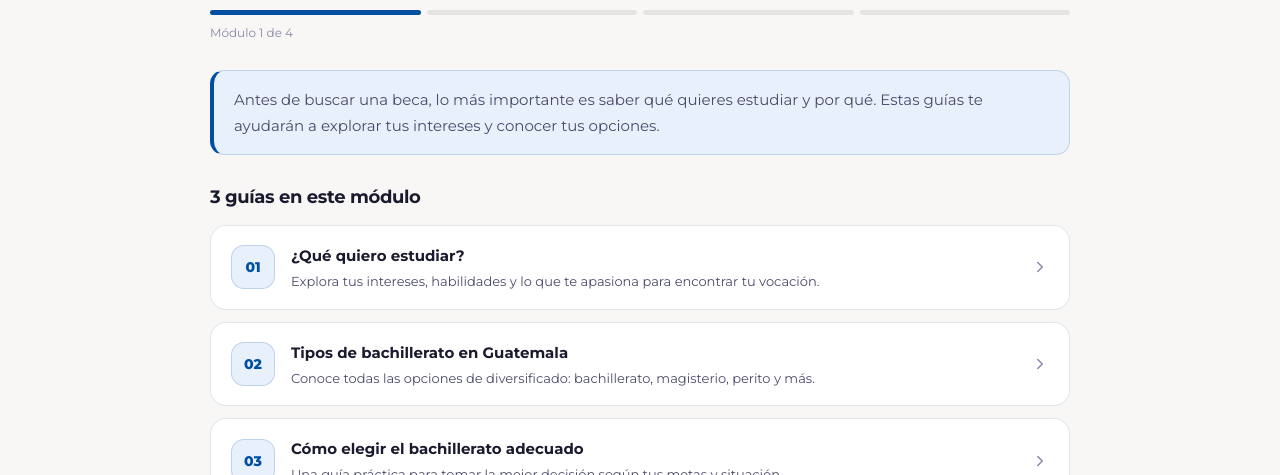
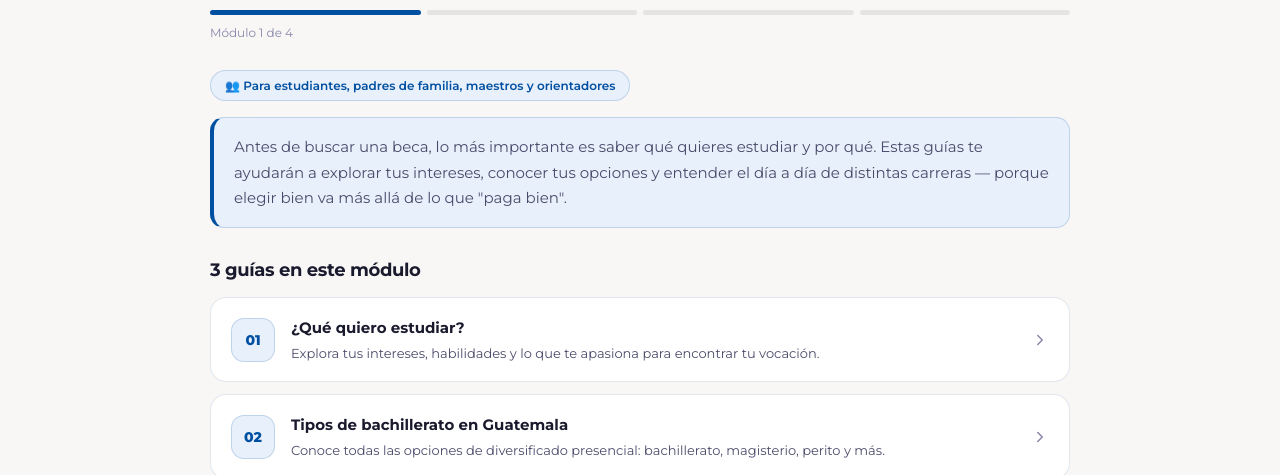
Before and after one commit to jaimedeleon1423/ruta-a-tu-beca, a Next.js app: page /modulo/1 in a window 1280 px wide. Shown: the part 325-800 px from the top of the page. Built offline with nearby package versions, Linux system fonts and the light colour scheme.

Commit message:
feat: audiencia, plan diario presencial, intro actualizado en módulos

```diff
--- a/src/app/modulo/[id]/page.tsx
+++ b/src/app/modulo/[id]/page.tsx
@@ -4,17 +4,18 @@ import { notFound } from 'next/navigation';
 
 const modulos: Record<string, {
   id: number; emoji: string; title: string; color: string; accent: string; border: string;
-  foto: string; intro: string;
+  foto: string; intro: string; audiencia?: string;
   guias: { num: string; titulo: string; desc: string; href: string; }[];
 }> = {
   '1': {
     id: 1, emoji: '🧭', title: 'Descubre tu camino',
     color: '#e8f0fb', accent: '#0050a2', border: 'rgba(0,80,162,0.18)',
     foto: 'https://images.unsplash.com/photo-1523240795612-9a054b0db644?w=1200&q=80',
-    intro: 'Antes de buscar una beca, lo más importante es saber qué quieres estudiar y por qué. Estas guías te ayudarán a explorar tus intereses y conocer tus opciones.',
+    audiencia: 'Para estudiantes, padres de familia, maestros y orientadores',
+    intro: 'Antes de buscar una beca, lo más importante es saber qué quieres estudiar y por qué. Estas guías te ayudarán a explorar tus intereses, conocer tus opciones y entender el día a día de distintas carreras — porque elegir bien va más allá de lo que "paga bien".',
     guias: [
       { num: '01', titulo: '¿Qué quiero estudiar?', desc: 'Explora tus intereses, habilidades y lo que te apasiona para encontrar tu vocación.', href: '/guia/1' },
-      { num: '02', titulo: 'Tipos de bachillerato en Guatemala', desc: 'Conoce todas las opciones de diversificado: bachillerato, magisterio, perito y más.', href: '/guia/2' },
+      { num: '02', titulo: 'Tipos de bachillerato en Guatemala', desc: 'Conoce todas las opciones de diversificado presencial: bachillerato, magisterio, perito y más.', href: '/guia/2' },
       { num: '03', titulo: 'Cómo elegir el bachillerato adecuado', desc: 'Una guía práctica para tomar la mejor decisión según tus metas y situación.', href: '/guia/3' },
     ],
   },
@@ -22,20 +23,22 @@ const modulos: Record<string, {
     id: 2, emoji: '⭐', title: 'Encuentra una beca',
     color: '#fff3f7', accent: '#c10042', border: 'rgba(193,0,66,0.22)',
     foto: 'https://images.unsplash.com/photo-1541339907198-e08756dedf3f?w=1200&q=80',
-    intro: 'Hay oportunidades esperándote. Aquí aprenderás qué es exactamente una beca, cómo funciona la Beca Vista Hermosa y qué otras opciones existen en Guatemala.',
+    audiencia: 'Para estudiantes y padres de familia',
+    intro: 'Hay oportunidades esperándote. Aquí aprenderás qué es exactamente una beca, cómo funciona la Beca Vista Hermosa — que aplica para carreras de plan diario, presencial, de lunes a viernes — y qué otras opciones existen en Guatemala.',
     guias: [
       { num: '01', titulo: '¿Qué es una beca?', desc: 'Todo lo que necesitas saber sobre becas, cómo funcionan y qué tipos existen.', href: '/guia/4' },
-      { num: '02', titulo: 'Beca Vista Hermosa ⭐', desc: 'La oportunidad destacada de la plataforma: requisitos, dotación y proceso completo.', href: '/becas/vista-hermosa' },
-      { num: '03', titulo: 'Otras becas en Guatemala', desc: 'Un directorio de más oportunidades educativas para el diversificado.', href: '/guia/6' },
+      { num: '02', titulo: 'Beca Vista Hermosa ⭐', desc: 'La oportunidad destacada: requisitos, monto, proceso completo y qué debes contemplar si estudias en la ciudad.', href: '/becas/vista-hermosa' },
+      { num: '03', titulo: 'Otras becas en Guatemala', desc: 'Un directorio de más oportunidades educativas, con links a páginas oficiales.', href: '/guia/6' },
     ],
   },
   '3': {
     id: 3, emoji: '📋', title: 'Prepárate para aplicar',
     color: '#f0faf4', accent: '#1a7a3c', border: 'rgba(26,122,60,0.18)',
     foto: 'https://images.unsplash.com/photo-1434030216411-0b793f4b4173?w=1200&q=80',
-    intro: 'Aplicar a una beca requiere preparación. Estas guías te explican paso a paso todo lo que necesitas hacer para presentar la mejor solicitud posible.',
+    audiencia: 'Para estudiantes y orientadores',
+    intro: 'Aplicar a una beca requiere preparación. Estas guías te explican paso a paso todo lo que necesitas hacer para presentar la mejor solicitud posible. Recuerda: cada beca puede tener sus propios requisitos — siempre revisa el listado oficial.',
     guias: [
-      { num: '01', titulo: 'Documentos que necesitas', desc: 'Lista completa y explicada de todos los documentos que debes reunir.', href: '/guia/7' },
+      { num: '01', titulo: 'Documentos que necesitas', desc: 'Documentos base para la Beca Vista Hermosa y qué revisar para otras becas.', href: '/guia/7' },
       { num: '02', titulo: 'Cómo escribir tu ensayo', desc: 'Aprende a escribir una carta que realmente llame la atención.', href: '/guia/8' },
       { num: '03', titulo: 'La entrevista: cómo prepararte', desc: 'Consejos para presentarte con confianza y dejar una buena impresión.', href: '/guia/9' },
       { num: '04', titulo: 'Cómo construir tu perfil', desc: 'Actividades y actitudes que hacen que tu candidatura destaque.', href: '/guia/10' },
@@ -45,7 +48,8 @@ const modulos: Record<string, {
     id: 4, emoji: '💪', title: 'Sigue adelante',
     color: '#fff8ec', accent: '#b86000', border: 'rgba(184,96,0,0.18)',
     foto: 'https://images.unsplash.com/photo-1522202176988-66273c2fd55f?w=1200&q=80',
-    intro: 'El proceso puede ser difícil, pero cada paso te hace crecer. Estas guías son para mantenerte fuerte sin importar lo que pase.',
+    audiencia: 'Para estudiantes, padres y orientadores',
+    intro: 'El proceso puede ser difícil, pero cada paso te hace crecer. Estas guías son para mantenerte fuerte sin importar lo que pase — y para aprovechar al máximo tu carrera una vez que empieces.',
     guias: [
       { num: '01', titulo: 'Si no obtienes la beca esta vez', desc: 'Qué hacer cuando las cosas no salen como esperabas. No es el fin.', href: '/guia/11' },
       { num: '02', titulo: 'Cómo mantener la motivación', desc: 'Técnicas y mentalidad para no rendirte en el camino hacia tu meta.', href: '/guia/12' },
@@ -91,6 +95,13 @@ export default async function ModuloPage({ params }: { params: Promise<{ id: str
           <div style={{ fontSize: 12, color: 'var(--text-muted)' }}>Módulo {mod.id} de 4</div>
         </div>
 
+        {/* Audiencia badge */}
+        {mod.audiencia && (
+          <div style={{ display: 'inline-flex', alignItems: 'center', gap: 6, background: mod.color, border: `1px solid ${mod.border}`, borderRadius: 99, padding: '5px 14px', marginBottom: 16, fontSize: 12, fontWeight: 600, color: mod.accent }}>
+            👥 {mod.audiencia}
+          </div>
+        )}
+
         {/* Intro */}
         <div style={{ fontSize: 15, color: 'var(--text-secondary)', lineHeight: 1.7, marginBottom: 32, padding: '16px 20px', background: mod.color, borderRadius: 14, border: `1px solid ${mod.border}`, borderLeft: `4px solid ${mod.accent}` }}>
           {mod.intro}
@@ -106,7 +117,6 @@ export default async function ModuloPage({ params }: { params: Promise<{ id: str
               display: 'flex', gap: 16, alignItems: 'center',
               background: 'white', borderRadius: 16, padding: '18px 20px',
               border: '1px solid var(--border)', textDecoration: 'none',
-              transition: 'border-color 0.15s',
             }}>
               <div style={{
                 width: 44, height: 44, borderRadius: 13, flexShrink: 0,
```
